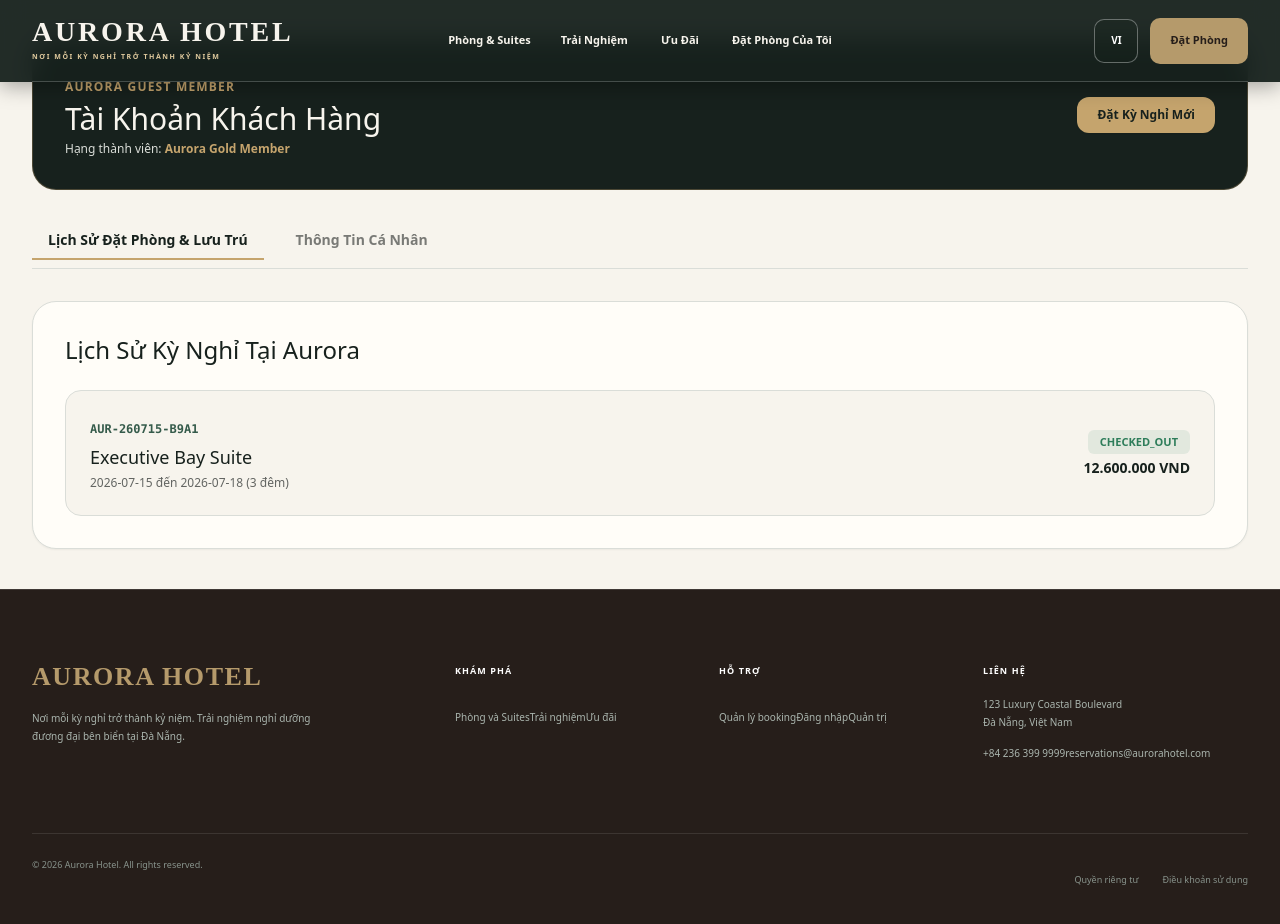
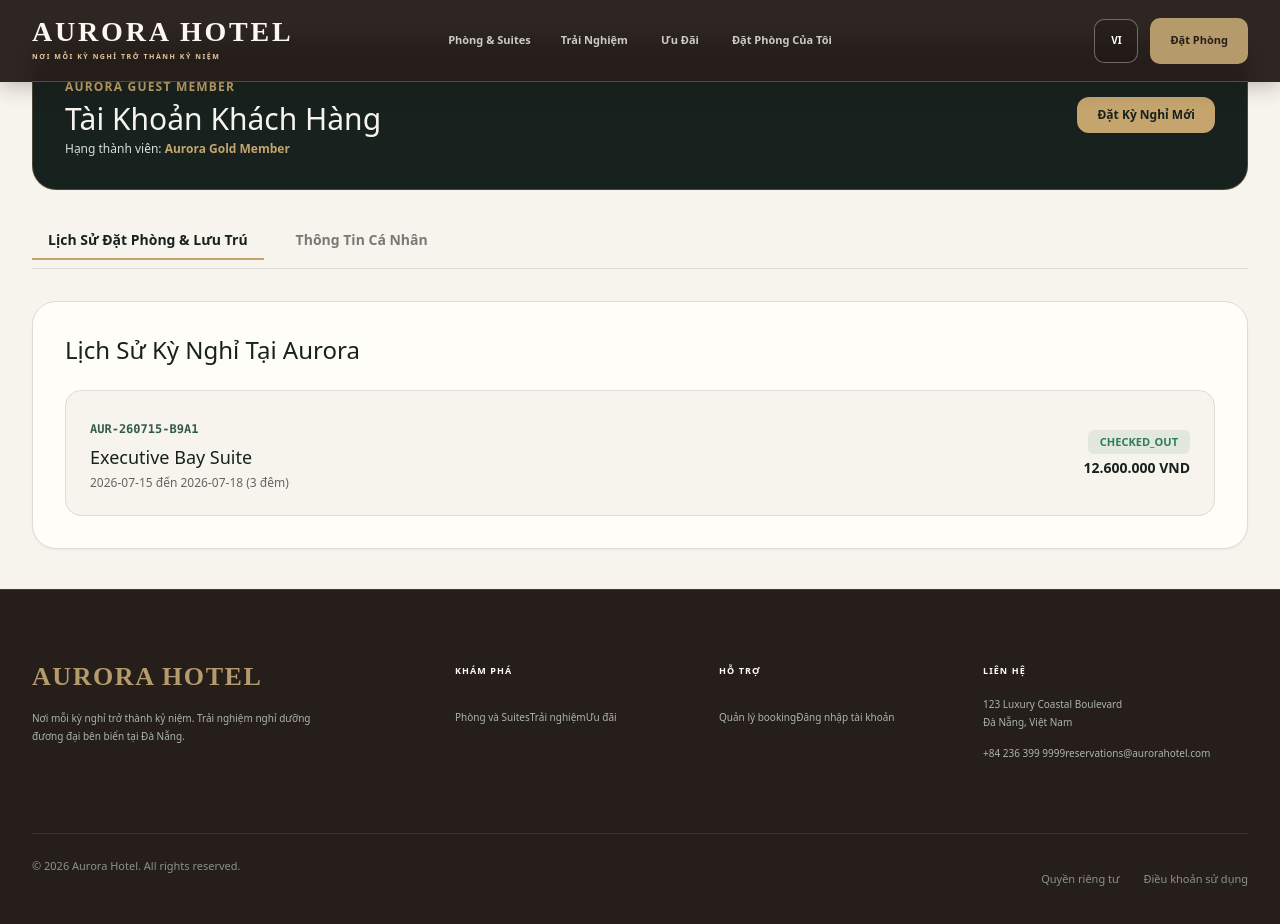
Before and after one commit to RumikaRin/AuroraHotel, a Next.js app: page /account in a window 1280 px wide. Shown: the top 924 px of the page. Built offline with nearby package versions, Linux system fonts and the light colour scheme.

Commit message:
feat(customer): refine shared editorial navigation

```diff
--- /dev/null
+++ b/src/app/privacy/page.tsx
@@ -0,0 +1,27 @@
+import Link from "next/link";
+import { Footer } from "@/components/layout/Footer";
+import { Header } from "@/components/layout/Header";
+
+export const metadata = {
+  title: "Quyền riêng tư | Aurora Hotel",
+  description: "Thông tin về cách Aurora Hotel xử lý dữ liệu đặt phòng và liên hệ của khách hàng.",
+};
+
+export default function PrivacyPage() {
+  return (
+    <>
+      <Header />
+      <main id="main-content" className="wrap" style={{ paddingBlock: "150px 96px" }}>
+        <Link href="/" className="text-link">← Về trang chủ</Link>
+        <p className="eyebrow" style={{ marginTop: 48 }}>Aurora Hotel · Chính sách</p>
+        <h1 className="display" style={{ maxWidth: 760, marginBottom: 24, fontSize: "clamp(44px, 6vw, 82px)", lineHeight: .9 }}>
+          Quyền riêng tư
+        </h1>
+        <p style={{ maxWidth: 650, color: "var(--muted)", lineHeight: 1.8 }}>
+          Trang này mô tả dữ liệu cần thiết cho việc tìm phòng, xác nhận và quản lý đặt phòng. Aurora chỉ sử dụng dữ liệu theo mục đích được thông báo và chính sách hiện hành.
+        </p>
+      </main>
+      <Footer />
+    </>
+  );
+}
--- /dev/null
+++ b/src/app/terms/page.tsx
@@ -0,0 +1,27 @@
+import Link from "next/link";
+import { Footer } from "@/components/layout/Footer";
+import { Header } from "@/components/layout/Header";
+
+export const metadata = {
+  title: "Điều khoản sử dụng | Aurora Hotel",
+  description: "Điều khoản sử dụng website và dịch vụ đặt phòng trực tiếp của Aurora Hotel.",
+};
+
+export default function TermsPage() {
+  return (
+    <>
+      <Header />
+      <main id="main-content" className="wrap" style={{ paddingBlock: "150px 96px" }}>
+        <Link href="/" className="text-link">← Về trang chủ</Link>
+        <p className="eyebrow" style={{ marginTop: 48 }}>Aurora Hotel · Chính sách</p>
+        <h1 className="display" style={{ maxWidth: 760, marginBottom: 24, fontSize: "clamp(44px, 6vw, 82px)", lineHeight: .9 }}>
+          Điều khoản sử dụng
+        </h1>
+        <p style={{ maxWidth: 650, color: "var(--muted)", lineHeight: 1.8 }}>
+          Trang này tóm tắt các điều kiện sử dụng website, đặt phòng, thanh toán và quản lý booking. Điều kiện cụ thể của từng rate plan luôn được hiển thị trước khi xác nhận.
+        </p>
+      </main>
+      <Footer />
+    </>
+  );
+}
--- a/src/components/layout/Footer.tsx
+++ b/src/components/layout/Footer.tsx
@@ -6,7 +6,7 @@ export function Footer() {
       style={{
         padding: "74px 0 32px",
         borderTop: "1px solid rgba(255,255,255,.12)",
-        background: "var(--night)",
+        background: "var(--espresso)",
         color: "white",
       }}
     >
@@ -14,7 +14,7 @@ export function Footer() {
         <div className="footer-brand">
           <strong
             style={{
-              color: "var(--gold)",
+              color: "var(--antique-brass)",
               font: '600 26px/1 "Cormorant Garamond", serif',
               letterSpacing: ".06em",
             }}
@@ -34,8 +34,7 @@ export function Footer() {
         <div className="footer-column">
           <h3>Hỗ trợ</h3>
           <Link href="/my-bookings">Quản lý booking</Link>
-          <Link href="/login">Đăng nhập</Link>
-          <Link href="/admin">Quản trị</Link>
+          <Link href="/login">Đăng nhập tài khoản</Link>
         </div>
         <div className="footer-column">
           <h3>Liên hệ</h3>
@@ -53,13 +52,13 @@ export function Footer() {
           paddingTop: 24,
           borderTop: "1px solid rgba(255,255,255,.1)",
           color: "#88938c",
-          fontSize: 9,
+          fontSize: 11,
         }}
       >
         <span>© {new Date().getFullYear()} Aurora Hotel. All rights reserved.</span>
         <div style={{ display: "flex", gap: 24 }}>
-          <Link href="/" style={{ minHeight: 44, display: "inline-flex", alignItems: "center" }}>Quyền riêng tư</Link>
-          <Link href="/" style={{ minHeight: 44, display: "inline-flex", alignItems: "center" }}>Điều khoản sử dụng</Link>
+          <Link href="/privacy" style={{ minHeight: 44, display: "inline-flex", alignItems: "center" }}>Quyền riêng tư</Link>
+          <Link href="/terms" style={{ minHeight: 44, display: "inline-flex", alignItems: "center" }}>Điều khoản sử dụng</Link>
         </div>
       </div>
 
--- a/src/components/layout/Header.tsx
+++ b/src/components/layout/Header.tsx
@@ -60,6 +60,8 @@ export function Header() {
     { href: "/my-bookings", key: "nav.myBookings" },
   ] as const;
 
+  const isActive = (href: string) => pathname === href || pathname.startsWith(`${href}/`);
+
   return (
     <header
       style={{
@@ -68,10 +70,10 @@ export function Header() {
         left: 0,
         right: 0,
         zIndex: 50,
-        backgroundColor: isHomeTop ? "transparent" : "rgba(23, 33, 29, 0.95)",
+        backgroundColor: isHomeTop ? "transparent" : "rgba(38, 30, 26, 0.96)",
         backdropFilter: isHomeTop ? "none" : "blur(12px)",
-        boxShadow: isHomeTop ? "none" : "0 4px 20px rgba(0,0,0,0.35)",
-        color: "#F7F4ED",
+        boxShadow: isHomeTop ? "none" : "0 4px 20px rgba(38, 30, 26, 0.28)",
+        color: "var(--warm-ivory)",
         transition: "background-color 0.3s ease, box-shadow 0.3s ease, backdrop-filter 0.3s ease",
       }}
     >
@@ -136,6 +138,7 @@ export function Header() {
             <Link
               key={link.href}
               href={link.href}
+              aria-current={isActive(link.href) ? "page" : undefined}
               style={{
                 position: "relative",
                 display: "inline-flex",
@@ -146,6 +149,7 @@ export function Header() {
                 paddingBlock: 12,
                 fontSize: 11,
                 fontWeight: 600,
+                color: isActive(link.href) ? "var(--warm-ivory)" : "rgba(251,248,242,.78)",
               }}
             >
               {getTranslation(lang, link.key)}
@@ -170,7 +174,7 @@ export function Header() {
               minHeight: 44,
               border: "1px solid rgba(255,255,255,.34)",
               borderRadius: "var(--radius-control)",
-              background: "rgba(20,32,27,.28)",
+              background: "rgba(25,21,18,.28)",
               color: "white",
               fontSize: 10,
               fontWeight: 700,
@@ -210,7 +214,7 @@ export function Header() {
               justifyContent: "center",
               border: "1px solid rgba(255,255,255,.3)",
               borderRadius: "var(--radius-control)",
-              background: "rgba(20,32,27,.32)",
+              background: "rgba(25,21,18,.32)",
               color: "white",
             }}
             aria-expanded={menuOpen}
@@ -251,7 +255,7 @@ export function Header() {
           gap: 6,
           transform: menuOpen ? "translateY(0)" : "translateY(-16px)",
           padding: "100px 28px 34px",
-          background: "rgba(20,32,27,.98)",
+          background: "rgba(25,21,18,.98)",
           opacity: menuOpen ? 1 : 0,
           pointerEvents: menuOpen ? "auto" as const : "none" as const,
           transition: "opacity .25s var(--ease), transform .25s var(--ease), visibility .25s",
@@ -271,15 +275,14 @@ export function Header() {
             {getTranslation(lang, link.key)}
           </Link>
         ))}
+        <div style={{ display: "flex", gap: 16, marginTop: 24, alignItems: "center" }}>
           <Link
             href="/search"
             onClick={closeMenu}
             style={{
-            width: "fit-content",
-            marginTop: 18,
-            padding: "14px 18px",
+              padding: "14px 24px",
               borderRadius: "var(--radius-control)",
-            background: "var(--gold)",
+              background: "var(--antique-brass)",
               color: "var(--night)",
               font: '700 11px/1 Manrope, sans-serif',
               letterSpacing: ".1em",
@@ -288,6 +291,24 @@ export function Header() {
           >
             {getTranslation(lang, "nav.bookNow")}
           </Link>
+          <button
+            onClick={toggleLanguage}
+            style={{
+              minWidth: 44,
+              minHeight: 44,
+              padding: "0 16px",
+              border: "1px solid rgba(255,255,255,.4)",
+              borderRadius: "var(--radius-control)",
+              background: "rgba(255,255,255,.1)",
+              color: "white",
+              fontSize: 11,
+              fontWeight: 700,
+            }}
+            aria-label={`Chuyển ngôn ngữ sang ${lang === "vi" ? "tiếng Anh" : "tiếng Việt"}`}
+          >
+            {lang === "vi" ? "EN" : "VI"}
+          </button>
+        </div>
       </nav>
 
       <style>{`
```
Also changed, not shown: 1 other file (tests, documents, lock files or other folders). Lines whose indentation alone changed are shown as unchanged.
